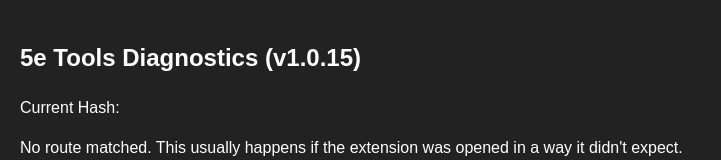
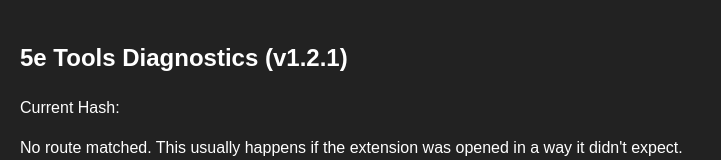
Before and after one commit to ajuszt95/Owlbear5eTools, a React (Vite) app: page / in a window 1280 px wide. Shown: the top 160 px of the page, without its empty margins (0-721 px from the left). Built offline with nearby package versions, Linux system fonts and the light colour scheme.

Commit message:
fix: v1.2.1 - Correct version strings and finalize rendering

```diff
--- a/src/ImportPopover.tsx
+++ b/src/ImportPopover.tsx
@@ -166,7 +166,7 @@
             </div>
 
             <footer style={{ marginTop: "auto", paddingTop: "24px", textAlign: "center", fontSize: "11px", color: "#999" }}>
-                <p>Version 1.2.0 | Connected to 5e.tools</p>
+                <p>Version 1.2.1 | Connected to 5e.tools</p>
             </footer>
         </div>
     );
--- a/src/ViewPopover.tsx
+++ b/src/ViewPopover.tsx
@@ -109,7 +109,7 @@
     }
 
     if (!monster) {
-        return <div style={{ padding: "16px", fontFamily: "sans-serif" }}>Loading monster data (v1.2.0)...</div>;
+        return <div style={{ padding: "16px", fontFamily: "sans-serif" }}>Loading monster data (v1.2.1)...</div>;
     }
 
     let speedText = "30ft.";
--- a/src/main.tsx
+++ b/src/main.tsx
@@ -72,7 +72,7 @@
 
   return (
     <div style={{ padding: "20px", color: "white", background: "#222", minHeight: "100vh", fontFamily: "sans-serif" }}>
-      <h2>5e Tools Diagnostics (v1.0.15)</h2>
+      <h2>5e Tools Diagnostics (v1.2.1)</h2>
       <p>Current Hash: <code>{hash}</code></p>
       <p>No route matched. This usually happens if the extension was opened in a way it didn't expect.</p>
       <div style={{ marginTop: "20px", fontSize: "12px", opacity: 0.7 }}>
```
